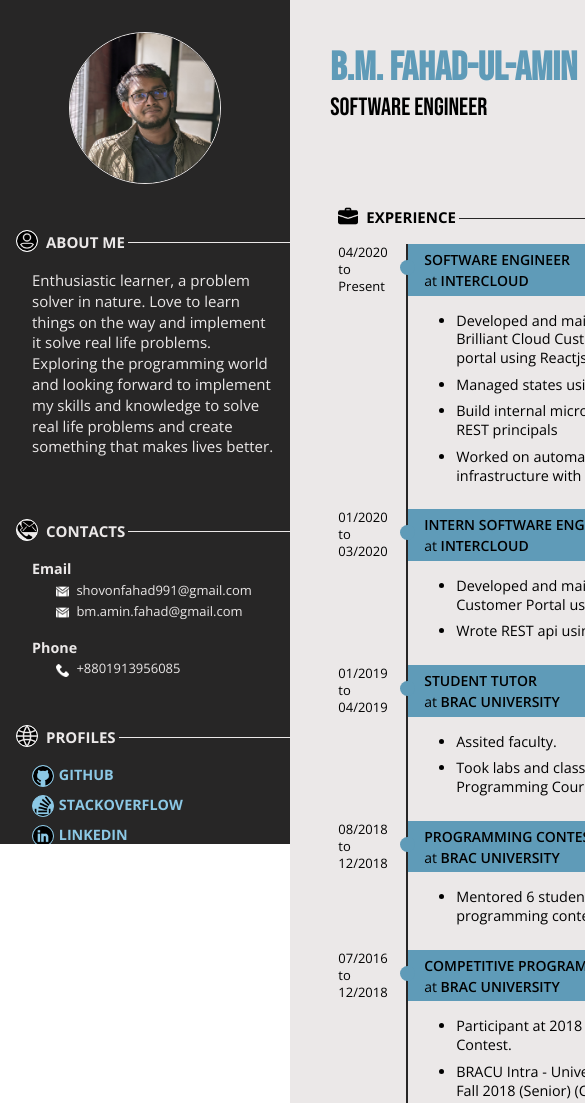
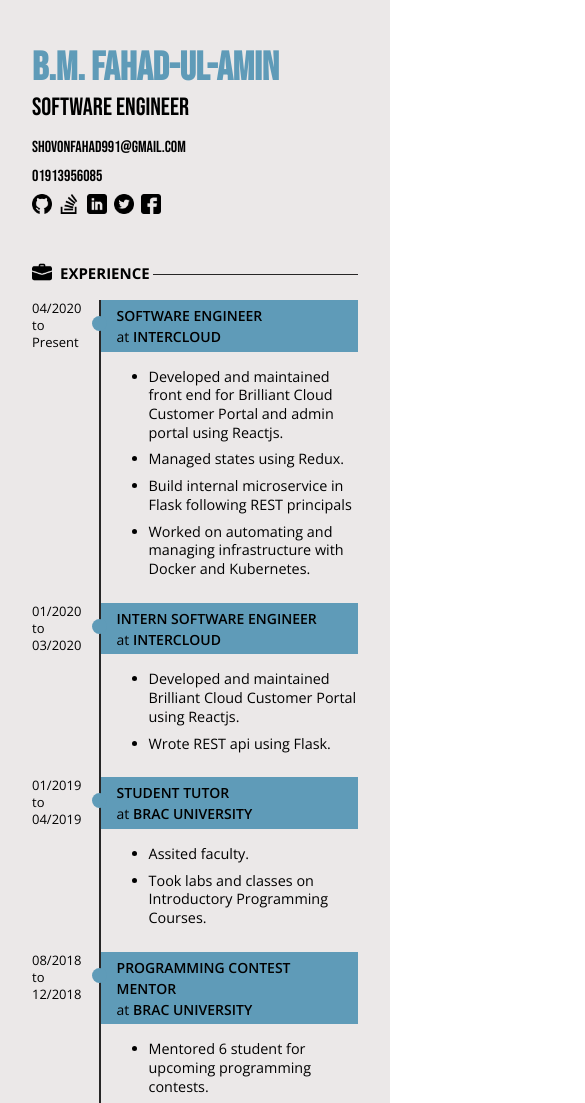
Before and after one commit to FahadAminShovon/resume, a plain HTML site: page index.html in a window 390 px wide. Shown: the top 1103 px of the page, 585 px wide, since content can reach past the window. Drawn offline with nearby package versions, Linux system fonts and the light colour scheme; files whose address does not match are found by name.

Commit message:
:heavy_plus_sign: add mobile and tablet view

```diff
--- a/index.html
+++ b/index.html
@@ -75,31 +75,31 @@
           <div class="description">
             <div class="contact-info-sub">
               <div class="profile-link">
-                <a href="https://github.com/FahadAminShovon">
+                <a href="https://github.com/FahadAminShovon" target="_blank">
                   <img src="./images/github.png" alt="github" />
                   <h4>github</h4></a
                 >
               </div>
               <div class="profile-link">
-                <a href="https://stackoverflow.com/users/7152965/fahad-shovon">
+                <a href="https://stackoverflow.com/users/7152965/fahad-shovon" target="_blank">
                   <img src="./images/stack-overflow.png" alt="stack overflow" />
                   <h4>stackoverflow</h4></a
                 >
               </div>
               <div class="profile-link">
-                <a href="https://www.linkedin.com/in/fahad-shovon-b08199135/">
+                <a href="https://www.linkedin.com/in/fahad-shovon-b08199135/" target="_blank">
                   <img src="./images/linkedin.png" alt="linkedin" />
                   <h4>linkedin</h4></a
                 >
               </div>
               <div class="profile-link">
-                <a href="https://twitter.com/shovonfahad991">
+                <a href="https://twitter.com/shovonfahad991" target="_blank">
                   <img src="./images/twitter.png" alt="twitter" />
                   <h4>twitter</h4></a
                 >
               </div>
               <div class="profile-link">
-                <a href="https://www.facebook.com/ShovonShaheb">
+                <a href="https://www.facebook.com/ShovonShaheb" target="_blank">
                   <img src="./images/facebook.png" alt="facebook" />
                   <h4>facebook</h4></a
                 >
@@ -113,6 +113,26 @@
         <header>
           <h1 class="name">B.M. FAHAD-UL-AMIN</h1>
           <h2 class="position">SOFTWARE ENGINEER</h2>
+          <div class="header-contacts">
+            <div class="email">
+            <img src="./images/gmail.png"  class = "left-img" alt="">
+            shovonfahad991@gmail.com
+            <img src="./images/gmail.png" alt="" class="right-img">
+            </div>
+            <div class="phone">
+            <img src="./images/phone.png" class="left-img" alt="">
+            01913956085
+            <img src="./images/phone.png" class="right-img" alt="">
+            </div>
+
+            <div class="socials">
+            <a href="" href="https://github.com/FahadAminShovon" target="_blank"><img src="./images/github.png" alt=""></a>
+            <a href="https://stackoverflow.com/users/7152965/fahad-shovon" target="_blank"><img src="./images/stack-overflow.png" alt=""></a>
+            <a href="https://www.linkedin.com/in/fahad-shovon-b08199135/" target="_blank"><img src="./images/linkedin.png" alt=""></a>
+            <a href="https://twitter.com/shovonfahad991" target="_blank"><img src="./images/twitter.png" alt=""></a>
+            <a href="https://www.facebook.com/ShovonShaheb" target="_blank"><img src="./images/facebook.png"></a>
+            </div>
+          </div>
         </header>
 
         <main>
--- a/style.css
+++ b/style.css
@@ -1,14 +1,13 @@
 /* font-family: 'Bebas Neue', cursive;
 font-family: 'Open Sans', sans-serif; */
 
-
-:root{
+:root {
   --color-text-general: rgb(39, 38, 38);
   --color-name: rgb(95, 155, 184);
-    --color-circle-border: #FFF;
+  --color-circle-border: #fff;
   --color-section-bullet: rgb(68, 114, 196);
-    --color-profile-link : rgb(140, 200, 229);
-    --color-project-link : rgb(45, 105, 134);
+  --color-profile-link: rgb(140, 200, 229);
+  --color-project-link: rgb(45, 105, 134);
   --color-primary-lite: rgb(235, 232, 232);
   --color-primay-black: rgb(39, 38, 38);
 }
@@ -52,10 +51,9 @@
   text-align: left;
 }
 
-
 .left {
   color: var(--color-primary-lite);
-    font-family: 'Open Sans', sans-serif;
+  font-family: "Open Sans", sans-serif;
 }
 
 .dp img {
@@ -65,7 +63,6 @@
   border: 1px solid var(--color-primary-lite);
   border-radius: 50%;
   margin: 0px auto;
-
 }
 
 .dp {
@@ -79,19 +76,19 @@
   margin: 2rem 0;
 }
 
-.about-me p{
+.about-me p {
   font-size: 15px;
 }
 
-.section-header{
-    font-family: 'Open Sans', sans-serif;
+.section-header {
+  font-family: "Open Sans", sans-serif;
   font-weight: bold;
   padding-left: 1rem;
   padding-top: 1rem;
   display: flex;
 }
 
-.section-header img{
+.section-header img {
   border-radius: 50%;
   border: 1px solid var(--color-circle-border);
   margin-right: 0.5rem;
@@ -102,7 +99,7 @@
   bottom: 2.5px;
 }
 
-.section-name{
+.section-name {
   white-space: nowrap;
   text-transform: uppercase;
 }
@@ -178,7 +175,7 @@
   transform: scale(1.1);
 }
 
-.profile-link img{
+.profile-link img {
   display: block;
   height: 20px;
   width: 20px;
@@ -195,17 +192,15 @@
   font-weight: bold;
 }
 
-
 .right {
-    font-family: 'Bebas Neue', cursive;
+  font-family: "Bebas Neue", cursive;
   min-height: 100vh;
   width: 13.32cm;
   background-color: var(--color-primary-lite);
   margin-left: 7.68cm;
 }
 
-
-.right header{
+.right header {
   padding: 3rem 0rem 0rem 2.5rem;
   left: 2.2rem;
   top: 3rem;
@@ -218,37 +213,35 @@
   font-weight: bold;
 }
 
-
-.right .line{
+.right .line {
   background-color: var(--color-primay-black);
 }
 
 main {
   padding: 1rem 1rem 2.5rem 2rem;
-   font-family: 'Open Sans', sans-serif;
-   line-height: 1.3;;
+  font-family: "Open Sans", sans-serif;
+  line-height: 1.3;
 }
 
-main .section-header img{
+main .section-header img {
   border-radius: 0%;
   border: 0px;
   margin-bottom: 1rem;
   /* box-sizing: border-box; */
   /* margin-bottom: 0.3rem; */
-
 }
 
-.section-name{
+.section-name {
   font-weight: 700;
 }
 
-main .sub-section{
+main .sub-section {
   margin: auto;
   width: 100%;
   display: flex;
 }
 
-main .title{
+main .title {
   line-height: 1.5;
   font-size: 14px;
   padding: 0.3rem;
@@ -260,24 +253,24 @@
   text-transform: uppercase;
 }
 
-main .title span{
+main .title span {
   font-weight: 400;
   text-transform: lowercase;
 }
 
-main .date{
+main .date {
   width: 4rem;
   padding: 0rem 1rem 0rem 1rem;
 }
 
-main .divider{
+main .divider {
   height: auto;
   width: 2px;
   background-color: var(--color-primay-black);
 }
 
-main .divider::after{
-    content: '';
+main .divider::after {
+  content: "";
   display: block;
   height: 15px;
   width: 15px;
@@ -288,7 +281,7 @@
   background-color: var(--color-name);
 }
 
-main .sub-sec-description{
+main .sub-sec-description {
   font-size: 0.9rem;
   width: 100%;
 }
@@ -308,7 +301,7 @@
   margin-top: 3rem;
 }
 
-main a{
+main a {
   text-decoration: none;
   color: var(--color-project-link);
   font-weight: 600;
@@ -316,29 +309,31 @@
   display: inline-block;
 }
 
-main a:hover{
+main a:hover {
   font-weight: 700;
 }
 
-#projects .title{
-    padding: 1rem
+#projects .title {
+  padding: 1rem;
 }
 
-.ssl .divider::after{
+.ssl .divider::after {
   top: 1.7rem;
 }
 
-#awards img ,#projects img{
+#awards img,
+#projects img {
   position: relative;
   top: 1px;
 }
 
-#awards .divider::after{
+#awards .divider::after {
   position: relative;
   top: 15px;
 }
 
-#awards .title, #languages .title{
+#awards .title,
+#languages .title {
   background-color: inherit;
   padding: 0.7rem;
 }
@@ -347,10 +342,150 @@
   top: 8px;
 }
 
-#languages .title{
+#languages .title {
   padding-bottom: 0px;
 }
 
-#languages ul{
+#languages ul {
   padding-bottom: 0px;
 }
+
+.header-contacts {
+  display: none;
+}
+
+@media (max-width: 800px) {
+  .container {
+    width: 100vw;
+    height: auto;
+  }
+
+  .right {
+    width: 100vw;
+    background-color: var(--color-primary-lite);
+    margin-left: auto;
+  }
+
+  .header-contacts {
+    position: absolute;
+    right: 1.7rem;
+    top: 2.5rem;
+    display: flex;
+    flex-direction: column;
+    padding-right: 2rem;
+  }
+
+  .header-contacts .phone {
+    text-align: right;
+    margin-top: -0.7rem;
+  }
+
+  .header-contacts .socials {
+    text-align: right;
+    margin-top: -0.7rem;
+  }
+
+  .header-contacts .left-img {
+    display: none;
+  }
+
+  .header-contacts img {
+    height: 20px;
+    position: relative;
+    top: 4px;
+    padding-left: 0.3rem;
+  }
+
+  main {
+    box-sizing: border-box;
+    padding-right: 0rem;
+    padding-left: 0rem;
+  }
+
+  .left {
+    display: none;
+  }
+  .right header {
+    box-sizing: border-box;
+    padding-left: 0rem;
+    width: auto;
+    height: auto;
+  }
+
+  .section-header {
+    padding-left: 0rem;
+  }
+
+  .right .date {
+    padding-left: 0rem;
+  }
+
+  .sub-sec-description {
+    padding-right: 0px;
+  }
+
+  main {
+    box-sizing: border-box;
+    padding-right: 2rem;
+    padding-left: 2rem;
+  }
+  .right header {
+    padding-left: 2rem;
+  }
+
+  .socials img{
+      transition: all 250ms ease-out 200ms;
+  }
+
+ .socials img:hover{
+
+      transform: scale(1.2);
+  }
+}
+
+@media (max-width: 580px) {
+  .header-contacts {
+    top: 8rem;
+    right: auto;
+    left: 2.5em;
+    /* background-color: red; */
+  }
+
+  .header-contacts .phone {
+    text-align: left;
+    /* background-color: red; */
+  }
+
+  .header-contacts .socials {
+    text-align: left;
+    /* background-color: red; */
+  }
+
+  .header-contacts .left-img {
+    text-align: left;
+    padding-right: 0.3rem;
+    /* background-color: red; */
+  }
+
+  .header-contacts .right-img {
+    text-align: left;
+    display: none;
+    /* background-color: red; */
+  }
+
+.header-contacts .socials {
+    position: relative;
+    left:-0.3rem;
+
+  }
+
+
+  .right .header-contacts {
+    left: 2rem;
+  }
+  main {
+    margin-top: 3.5rem;
+  }
+
+
+}
```
Also changed, not shown: images/gmail.png (added), images/phone.png (added). Lines whose indentation alone changed are shown as unchanged.
